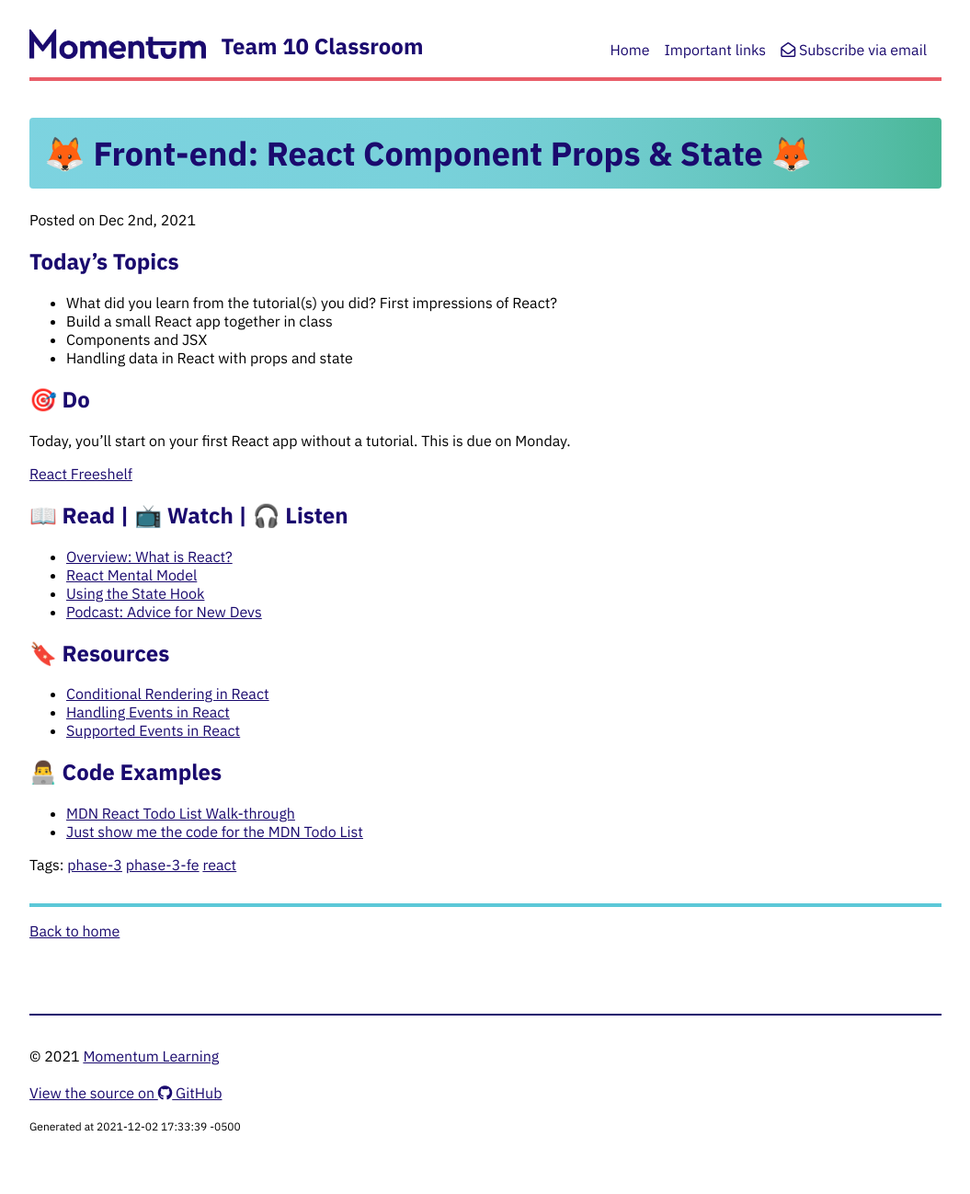
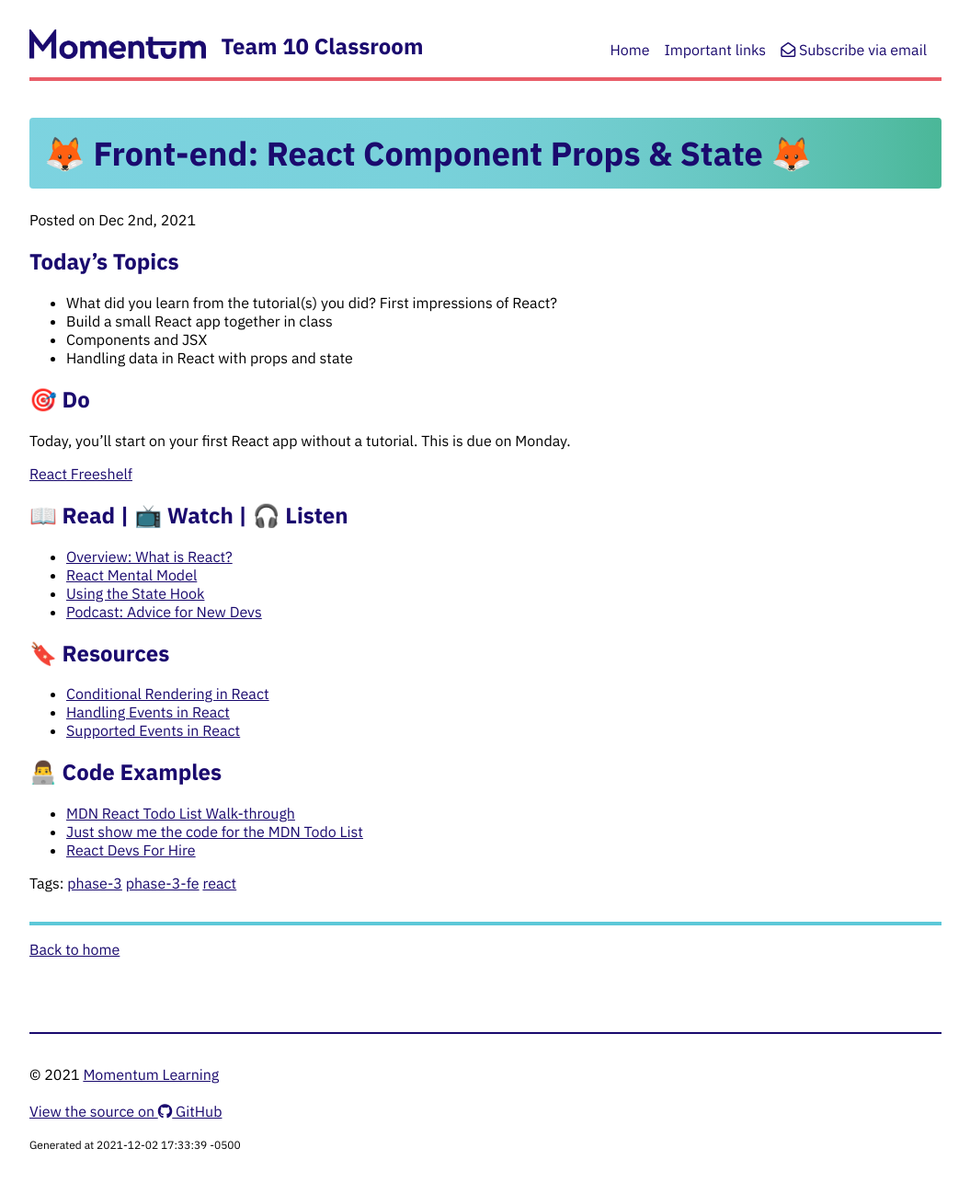
Before and after one commit to Momentum-Team-10/momentum-team-10.github.io, a Jekyll site: the page built from _posts/2021-12-02-fe-react-props-and-state.md, in a window 1280 px wide. Shown: the whole page at 92% size, without its empty margins (112-1167 px from the left). Built offline with Jekyll 4.4.1, drawn with Linux system fonts in a browser that asks for light colours; nearby versions of some CDN libraries.

Commit message:
Add link to example code

```diff
--- a/_posts/2021-12-02-fe-react-props-and-state.md
+++ b/_posts/2021-12-02-fe-react-props-and-state.md
@@ -34,3 +34,4 @@ Today, you'll start on your first React app without a tutorial. This is due on M
 
 - [MDN React Todo List Walk-through](https://developer.mozilla.org/en-US/docs/Learn/Tools_and_testing/Client-side_JavaScript_frameworks/React_todo_list_beginning)
 - [Just show me the code for the MDN Todo List](https://github.com/mdn/todo-react)
+- [React Devs For Hire](https://github.com/Momentum-Team-10/react-devs-for-hire)
```
